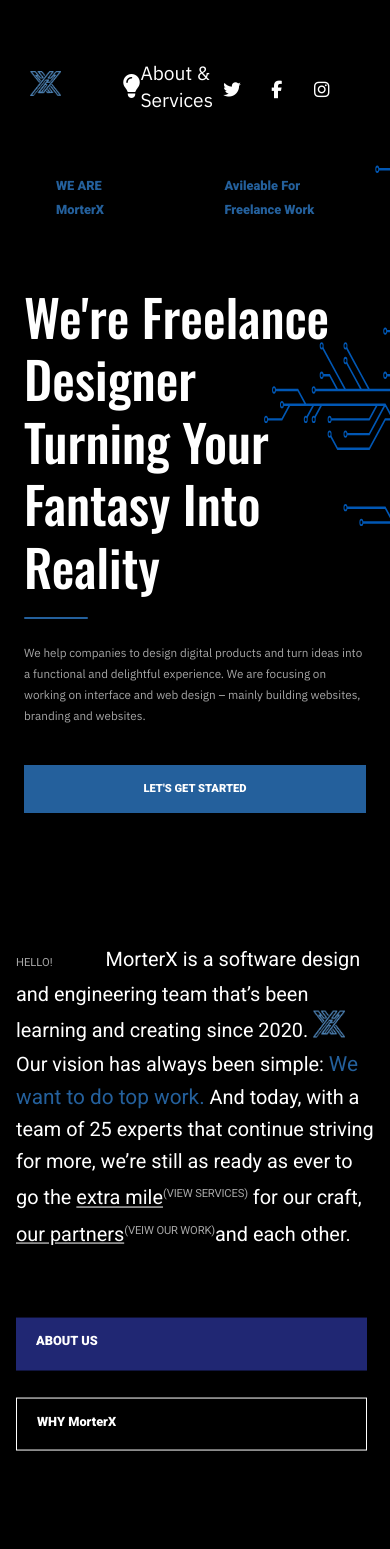
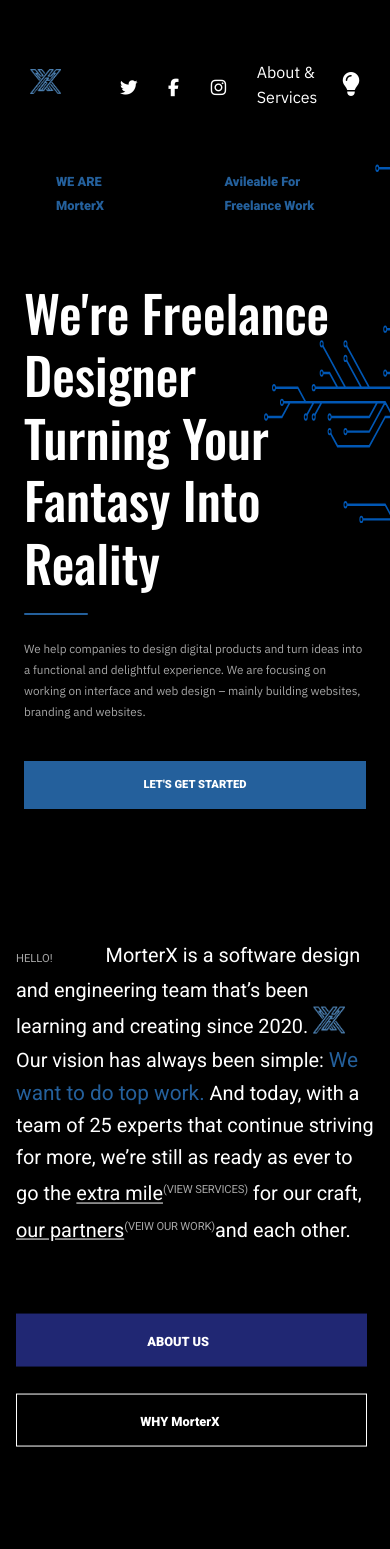
Before and after one commit to tanviirhossen/my-portfolio, a PHP site: page / in a window 390 px wide. Shown: the top 1549 px of the page. Run offline with PHP 8.4, Linux system fonts and the light colour scheme; some libraries are stand-ins or nearby versions; some web fonts are replaced.

Commit message:
`Added new CSS classes for absolute positioning of buttons and updated button positions in HTML`

```diff
--- a/css/style.css
+++ b/css/style.css
@@ -368,6 +368,11 @@ nav .contain-nav .menu a:hover svg{
     display: inline-block;
     transition: all .2s ease;
 }
+.h-btn-1-1{
+    position: absolute;
+    top: 1.2rem;
+    left: 4.2rem;
+}
 .h-btn-2{
     position: absolute;
     top: 1.2rem;
@@ -1712,16 +1717,21 @@ section .form-label{
     }
     nav .contain-nav{
         width: 72%;
-        flex-direction: row-reverse;
     }
     nav .contain-nav .menu a svg{
         display: none;
     }
+    .h-btn-1-1 {
+        left: 8.2rem;
+    }
+    .h-btn-1-2{
+        left: 7.7rem;
+    }
     .fab{
         font-size: 1.1rem;
     }
     nav .contain-nav .menu a{
-        font-size: 1.2rem;
+        font-size: 1rem;
         font-weight: 400;
     }
     .content{
--- a/index.html
+++ b/index.html
@@ -84,11 +84,11 @@
     <!---------------------- Button ------------------------>
     <div class="h-btn">
         <a href="html/about.html" class="btn btn-2">
-            <span class="h-btn-1">ABOUT US</span>
+            <span class="h-btn-1 h-btn-1-1">ABOUT US</span>
             <span class="h-btn-2">ABOUT US</span>
         </a>
         <a href="html/work.html" class="btn btn-3">
-            <span class="h-btn-1">WHY MorterX</span>
+            <span class="h-btn-1 h-btn-1-1 h-btn-1-2">WHY MorterX</span>
             <span class="h-btn-2">WHY MorterX</span>
         </a>
     </div>
```
